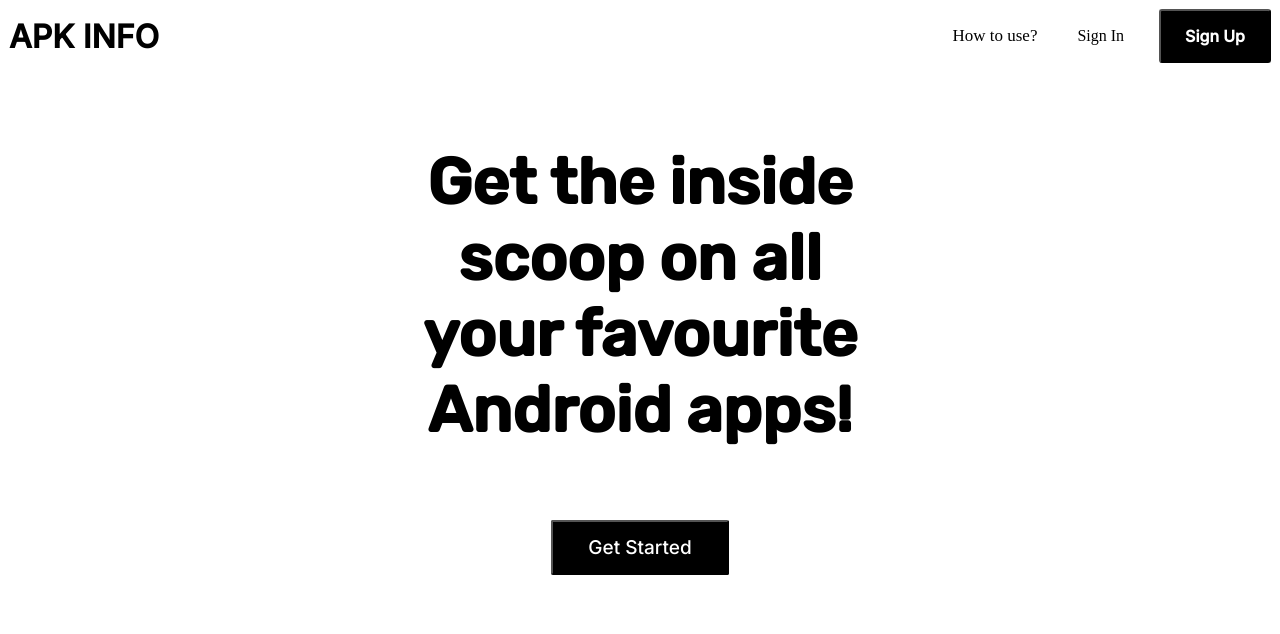
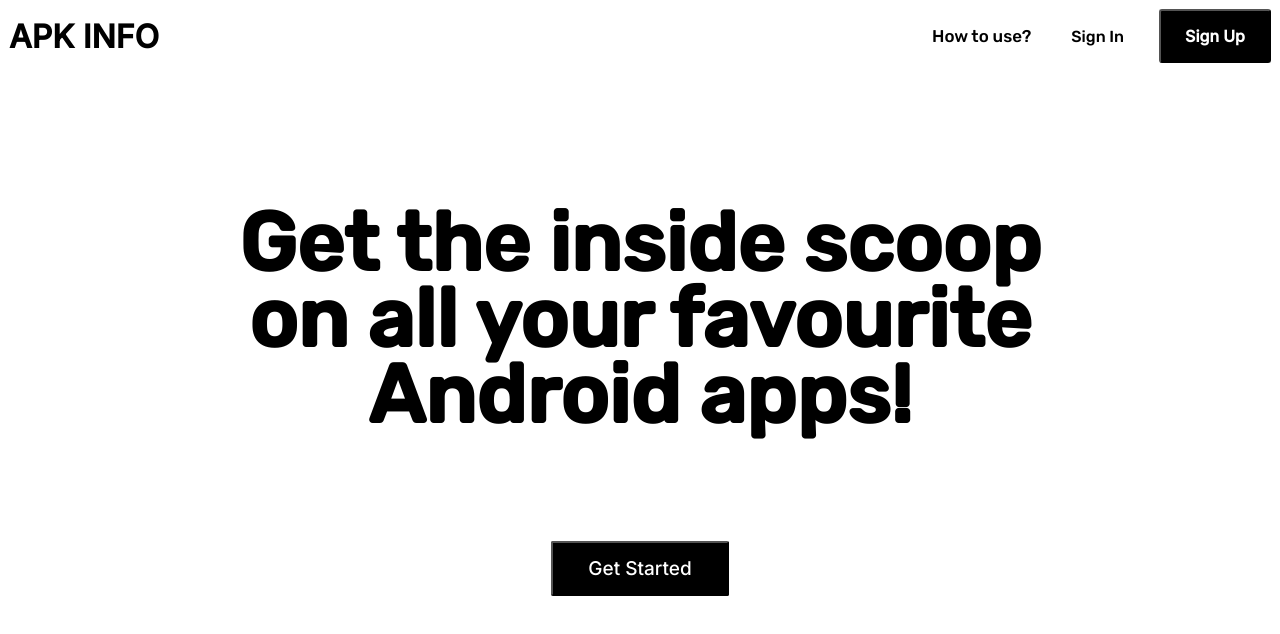
Before and after one commit to kalviumcommunity/AppInfo, a React (Create React App) app in the folder Client/: page / in a window 1280 px wide. Shown: the top 634 px of the page. Built offline with nearby package versions, Linux system fonts and the light colour scheme; no server answers.

Commit message:
Implemented Upload Button

```diff
--- a/Client/package.json
+++ b/Client/package.json
@@ -14,9 +14,11 @@
     "path": "^0.12.7",
     "react": "^18.2.0",
     "react-dom": "^18.2.0",
+    "react-icons": "^4.8.0",
     "react-router-dom": "^6.9.0",
     "react-scripts": "5.0.1",
-    "socket.io-client": "^4.6.1"  },
+    "socket.io-client": "^4.6.1"
+  },
   "scripts": {
     "start": "react-scripts start",
     "build": "react-scripts build",
--- a/Client/src/components/Navbar/navbar.jsx
+++ b/Client/src/components/Navbar/navbar.jsx
@@ -21,6 +21,7 @@ const Navbar = (props) => {
 
   //routes
   function navigatetohistory() {
+    console.log(history)
     navigate("/history");
   }
   function navigatetoguides() {
@@ -35,7 +36,7 @@ const Navbar = (props) => {
       <header className="headerdiv" id="headerdiv">
         <div className="header1" id="header1">
           {/* <img src={logo} alt="" onClick={() => onClickOfLogo()} /> */}
-            <h1 id="header1" >APK INFO</h1>
+            <h1 id="header1"  >APK INFO</h1>
         </div>
 
         <div id="grideven" className="grideven">
--- /dev/null
+++ b/Client/src/components/Uploadbox/Uploadbox.css
@@ -0,0 +1,74 @@
+.labeltxt {
+  font-weight: 700;
+  font-size: 24px;
+  margin-bottom: 40px;
+}
+
+/*  */
+
+#cloudlogo {
+  height: 150px;
+  width: 150px;
+}
+
+#format {
+  font-family: "Inter", Helvetica;
+
+  font-size: 12px;
+  font-style: italic;
+  font-weight: 400;
+}
+
+#dndbutton {
+  font-family: "Inter";
+  color: #2daae9;
+  font-weight: 10;
+  margin-bottom: 12px;
+  cursor: pointer;
+}
+
+#dndbutton:hover{
+  color: black;
+
+}
+#minilabel {
+  margin-bottom: 5px;
+  font-size: 22px;
+}
+
+.dnd {
+  box-sizing: border-box;
+  background: #ffffff;
+  border: 5px dashed #e4e4e4;
+  width: 100%;
+  height: 92%;
+  margin: 0 auto;
+  display: flex;
+  flex-direction: column;
+  justify-content: center;
+  align-items: center;
+  padding: 11vh 24vw;
+}
+
+.uploadwindow {
+  display: flex;
+  flex-direction: column;
+  align-items: center;
+  justify-content: center;
+  min-height: 100%;
+  position: absolute;
+  top: 0;
+  bottom: 0;
+  left: 0;
+  right: 0;
+  display: flex;
+  flex-direction: column;
+  align-items: center;
+  justify-content: center;
+}
+
+@media screen and (max-width: 450px) {
+   .dnd{
+    padding: 11vh 15vw;
+   }
+  }
--- a/Client/src/components/Uploadbox/Uploadbox.jsx
+++ b/Client/src/components/Uploadbox/Uploadbox.jsx
@@ -2,18 +2,18 @@ import React from "react";
 import { useRef, useEffect, useState } from "react";
 import { useNavigate } from "react-router-dom";
 import socketIOClient from "socket.io-client";
-import Androidrobot from '../Images/androidrobot.gif'
+import Androidrobot from "../Images/androidrobot.gif";
 import { useAuth0 } from "@auth0/auth0-react";
+import "./Uploadbox.css";
+import { VscCloudUpload } from "react-icons/vsc";
 
-export const ApkDetails = React.createContext()
+export const ApkDetails = React.createContext();
 
 function Uploadbox(props) {
-
   const { user, isAuthenticated } = useAuth0();
 
   const [socket, setSocket] = useState(null);
   const [loading, setLoading] = useState(false); // Add loading state
-
 
   const navigate = useNavigate();
 
@@ -23,64 +23,51 @@ function Uploadbox(props) {
 
   const handleFileSelect = (e) => {
     setLoading(true); // Set loading state to true
-    const message = user.sub
+    const message = user.sub;
     const data = {
       file: e.target.files[0],
-      authId: message
-    }
+      authId: message,
+    };
     socket.emit("upload", data);
     console.log("File Emitting through Upload Button");
 
     socket.on("data", (apkdatas) => {
-      console.log({ apkdatas })
-      props.setApkinfo({ ...apkdatas })
+      console.log({ apkdatas });
+      props.setApkinfo({ ...apkdatas });
       navigate("/details");
       setLoading(false); // Set loading state to false when data is received
-    })
+    });
   };
 
   // Auto Submit Upload Button
   const FormRef = useRef(null);
 
   return (
-
     <>
       {loading ? (
         <>
           <img src={Androidrobot} id="androidbot" alt="" />
         </>
-      ) :
+      ) : (
+        <div className="uploadwindow">
+          <p className="labeltxt">
+            Get the inside scoop on all your favourite Android apps!
+          </p>
 
-        <>
+          <div className="dnd-container">
+            <div className="dnd">
+              <VscCloudUpload id="cloudlogo" />
+              <p id="minilabel">Drag & drop to upload</p>
+              <label>
+                <input accept=".apk" type="file" onChange={handleFileSelect} />
+                <p id="dndbutton">or browse</p>
+              </label>
 
-          <div id="uploaddiv">
-            <div id="outerdiv">
-              <div>
-                <p id="largepara">
-                  Click the 'Upload' button to select a file from your computer.
-                </p>
-                <p id="smallpara">
-                  Save time and streamline your workflow with our intuitive drag and
-                  drop feature.
-                </p>
-              </div>
-
-              <br />
-              <div className="fileUpload btn btn-primary">
-                <form ref={FormRef} encType="multipart/form-data">
-                  <label className="upload">
-                    <input accept=".apk" type="file" onChange={handleFileSelect} />
-                    <span id="upbutton">Upload</span>
-                  </label>
-                </form>
-              </div>
-
-
+              <p id="format">.apk format only</p>
             </div>
           </div>
-        </>
-      }
-
+        </div>
+      )}
     </>
   );
 }
--- a/Client/src/components/bodytext/bodytext.css
+++ b/Client/src/components/bodytext/bodytext.css
@@ -1,7 +1,7 @@
 .getStarted {
   background-color: rgb(0, 0, 0);
   color: white;
-font-family: 'Inter';
+  font-family: "Inter";
   font-style: normal;
   font-weight: 300;
   font-size: 19px;
@@ -10,37 +10,48 @@ border-radius: 2px;
 
   padding: 13px 35px;
   cursor: pointer;
-/* width: 9vw;
-height: 5vh; */
+}
 
 
+ #hometext {
+  display: flex;
+  flex-direction: column;
+  align-items: center;
+  justify-content: center;
+  min-height: 100%;
+}
+#hometext {
+  position: absolute;
+  top: 0;
+  bottom: 0;
+  left: 0;
+  right: 0;
+  display: flex;
+  flex-direction: column;
+  align-items: center;
+  justify-content: center;
 }
 
+
 #centertext {
-
   font-family: "Rubik", Arial, Helvetica, sans-serif;
   font-style: normal;
   font-weight: 700;
-  font-size: 64px;
+  font-size: 82px;
   line-height: 76px;
   text-align: center;
   color: rgb(0, 0, 0);
-
-
   position: relative;
-  width: 38vw;
-
+  width: 80%;
+  max-width: 900px;
+  margin-bottom: 2rem;
 }
 
-/* @media screen and (max-width: 450px) {
+@media only screen and (max-width: 768px) {
   #centertext {
+    font-size: 48px;
+    line-height: 60px;
+    width: 90%;
+    margin-bottom: 1rem;
   }
-} */
-
-
-#hometext{
-    display: flex;
-    justify-content: space-between ;
-    align-items: center;
-    flex-direction: column;
 }
--- a/Client/src/components/bodytext/bodytext.jsx
+++ b/Client/src/components/bodytext/bodytext.jsx
@@ -7,10 +7,10 @@ function bodytext() {
 
   return (
     <div id="hometext">
+      {/* <br />
       <br />
       <br />
-      <br />
-      <br />
+      <br /> */}
       <div id="centertext">
         <> Get the inside scoop on all your favourite Android apps!</>
       </div>
--- a/Client/src/components/styles.css
+++ b/Client/src/components/styles.css
@@ -2,6 +2,7 @@
   margin: 0px;
   padding: 0px;
   text-align: center;
+  font-family: "rubik";
 }
 
 body {
```
Also changed, not shown: Client/src/components/Uploadbox/code.md (added, +26 -0 lines), Client/src/components/Navbar/navbar.css (line endings or trailing spaces), 1 other file (tests, documents, lock files or other folders). Lines whose indentation alone changed are shown as unchanged.
